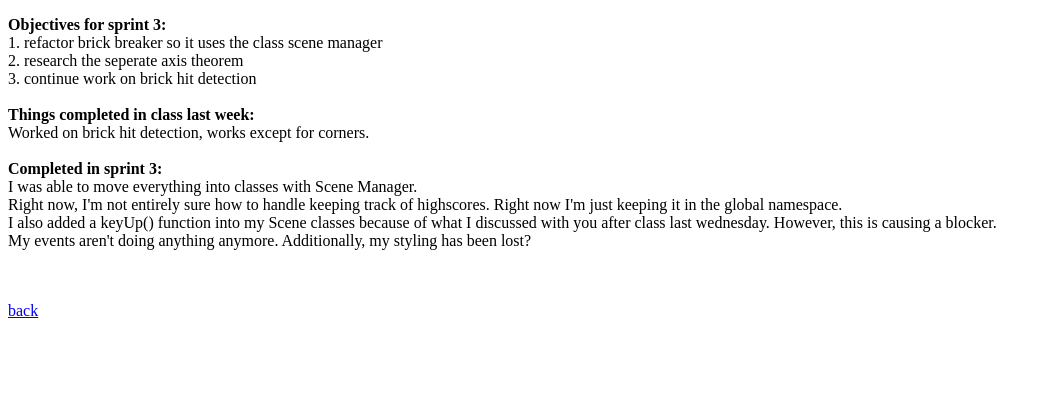
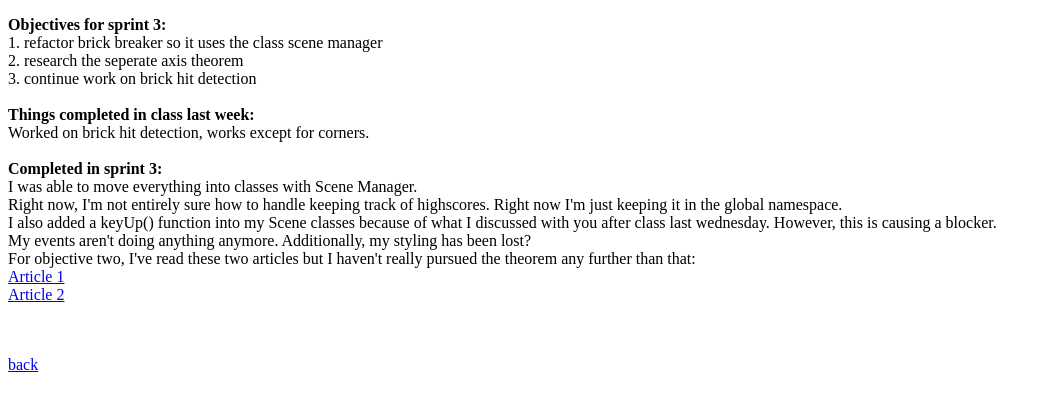
Before and after one commit to Solum510/Solum510.github.io, a plain HTML site: page Sprints/Sprint-3/index.html in a window 1280 px wide. Shown: the whole page, without its empty margins (0-1046 px from the left). Drawn offline with Linux system fonts and the light colour scheme.

Commit message:
added articles for sprint 3

```diff
--- a/Sprints/Sprint-3/index.html
+++ b/Sprints/Sprint-3/index.html
@@ -18,6 +18,9 @@
     Right now, I'm not entirely sure how to handle keeping track of highscores. Right now I'm just keeping it in the global namespace.<br>
     I also added a keyUp() function into my Scene classes because of what I discussed with you after class last wednesday. However, this is causing a blocker.<br>
     My events aren't doing anything anymore. Additionally, my styling has been lost?<br>
+    For objective two, I've read these two articles but I haven't really pursued the theorem any further than that:<br>
+    <a href="https://gamedevelopment.tutsplus.com/tutorials/collision-detection-using-the-separating-axis-theorem--gamedev-169">Article 1</a><br>
+    <a href="http://programmerart.weebly.com/separating-axis-theorem.html">Article 2</a>
     </p><br>
     <br><a href="../">back</a>
     </body>
```
